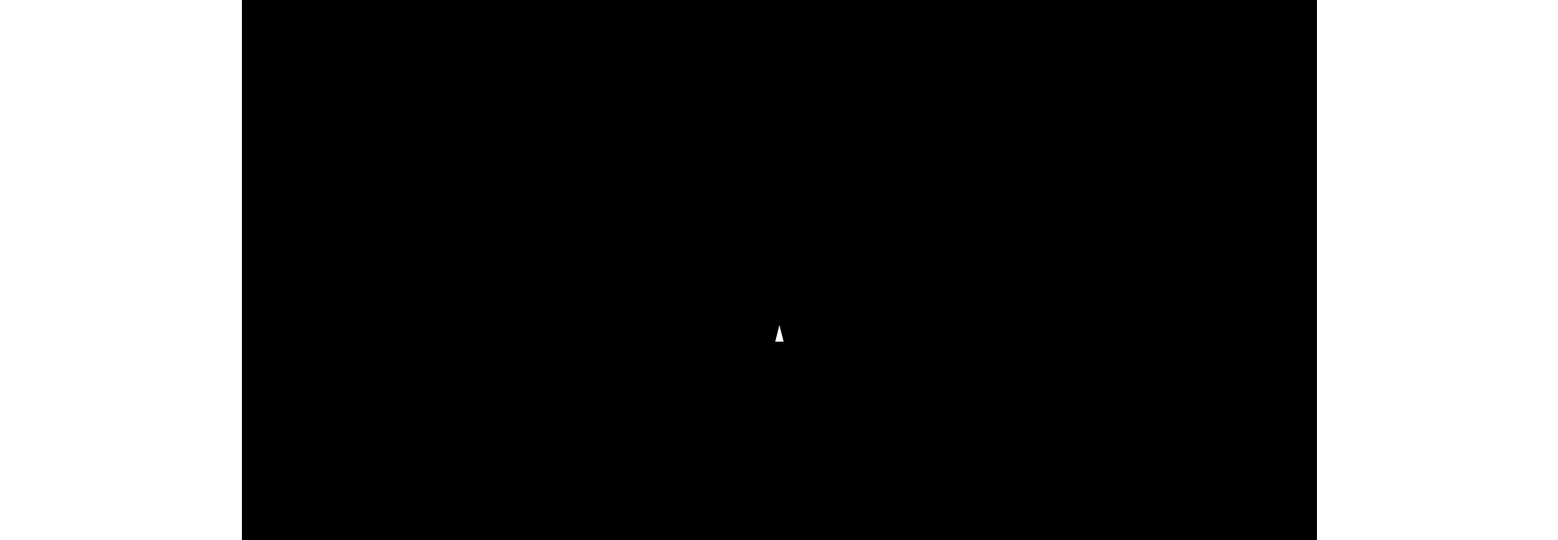
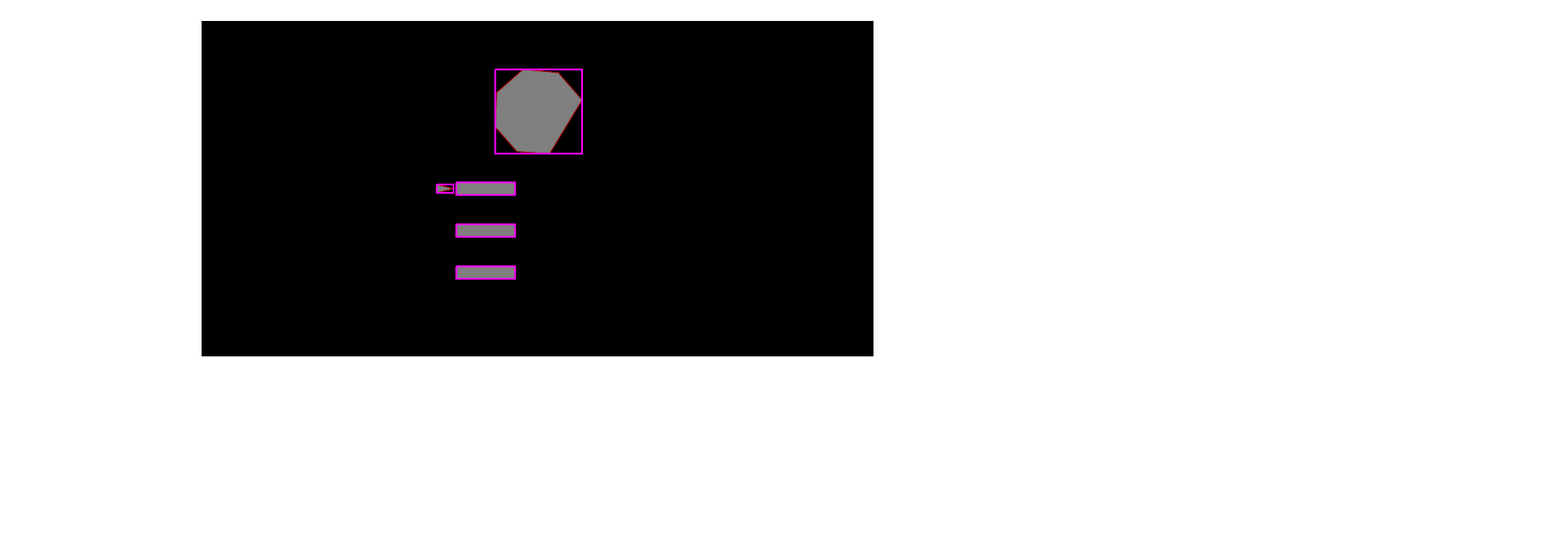
Before and after one commit to dan-silver/asteroids-evader, a plain HTML site: page Disasteroids.html in a window 1280 px wide. Shown: the top 644 px of the page at 84% size, 1855 px wide, since content can reach past the window. Drawn offline with Linux system fonts and the light colour scheme.

Commit message:
Sensors detect, but don't react, to collisions with asteroids

```diff
--- a/Disasteroids.html
+++ b/Disasteroids.html
@@ -1,11 +1,11 @@
 <!DOCTYPE html>
-<!-- saved from url=(0058)http://www.html5quintus.com/quintus/examples/disasteroids/ -->
-<html lang="en"><head><meta http-equiv="Content-Type" content="text/html; charset=UTF-8">
+<html lang="en">
+<head>
+	<meta http-equiv="Content-Type" content="text/html; charset=UTF-8">
 	<meta charset="UTF-8">
 
 	<meta name="viewport" content="width=640, user-scalable=0, minimum-scale=1.0, maximum-scale=1.0">
 	<title>Disasteroids</title>
-<title>Platformer Example</title>
 	<script src="quintus.js"></script>
 	<script src="quintus_sprites.js"></script>
 	<script src="quintus_scenes.js"></script>
@@ -17,11 +17,13 @@
 
 	<script src="disasteroids.js"></script>
 	<style>
-  body { padding:0px; margin:0px; background-color:white; }
+		body { padding:0px; margin:25px;}
 		canvas { background-color:black; }
 	</style>
 </head>
-<body style="padding: 0px; margin: 0px;">
-
-
-<div id="quintus_container" style="width: 1855px; margin: 0px auto; position: relative;"><canvas width="1855" height="971" id="quintus" tabindex="0" style="height: 971px; width: 1855px; position: relative; outline: 0px;"></canvas></div></body></html>
+<body>
+	<div id="quintus_container">
+		<canvas width="800" height="400" id="quintus" tabindex="0"></canvas>
+	</div>
+</body>
+</html>
--- a/disasteroids.js
+++ b/disasteroids.js
@@ -1,22 +1,28 @@
+var sim_data = {}
 
+function sendSimData() {
+  console.log("sending sim_data to server", sim_data)
+}
 // 1. Wait for the onload even
 window.addEventListener("load",function() {
 
+  var sensorSize = {
+    height: 15,
+    width: 70
+  }
+
   var Q = window.Q = Quintus({ development: true })
           .include("Sprites, Scenes, Input, 2D, Touch, UI")
-              .setup({ maximize: true }).touch();
+          .setup();
 
   Q.input.keyboardControls();
-      Q.input.joypadControls();
 
-      Q.gravityX = 0;
-      Q.gravityY = 0;
+  Q.gravityX = Q.gravityY = 0;
 
   Q.SPRITE_SHIP = 1;
   Q.SPRITE_ASTEROID = 4;
 
-      Q.Sprite.extend("VectorSprite",{
-
+  Q.Sprite.extend("VectorSprite", {
     draw: function(ctx) {
       var p = this.p;
       ctx.fillStyle = "#FFF";
@@ -29,6 +35,59 @@
       ctx.fill();
     }
   });
+
+
+  Q.VectorSprite.extend("Sensor", {
+    init: function(p) {
+      p = this.createShape(p);
+
+      this._super(p, {
+        skipCollide: true,
+        sensor: true
+      });
+      this.add("2d");
+
+      this.on("hit.sprite",this,"collision");
+    },
+
+    collision: function(col) {
+      if(col.obj.isA("Asteroid")) {
+        console.log("sensor " + this.p.sensorId + " hit an asteroid")
+      }
+    },
+
+    step: function(dt) {
+
+    },
+
+    createShape: function(p) {
+      p = p || {};
+
+      p.points = [];
+
+      var startAmount = p.size;
+
+      p.points.push([0, 0]);
+      p.points.push([0, sensorSize.height]);
+      p.points.push([sensorSize.width, sensorSize.height]);
+      p.points.push([sensorSize.width, 0]);
+
+
+      p.w = sensorSize.width;
+      p.h = sensorSize.height;
+
+      for(var i = 0; i < p.points.length; i++) {
+        p.points[i][0] -= p.w/2;
+        p.points[i][1] -= p.h/2;
+      }
+
+      p.cx = p.w/2;
+      p.cy = p.h/2;
+      p.angle = 0;
+      return p;
+    },
+  });
+
 
   Q.VectorSprite.extend("Ship", {
     init: function(p) {
@@ -44,9 +103,18 @@
         points: [ [0, -10 ], [ 5, 10 ], [ -5,10 ]],
         activated: false
       });
+
       this.add("2d");
 
       this.activationObject = new Q.Sprite({ x: Q.width/2, y: Q.height/2, w: 100, h: 100 });
+
+      //add sensors
+      var num_sensors = 3;
+
+      this.sensors = []
+      for (var i=0; i<num_sensors; i++) {
+        this.sensors.push(Q.stage(0).insert(new Q.Sensor({sensorId: i})))
+      }
     },
 
     checkActivation: function() {
@@ -82,15 +150,26 @@
         p.vx += thrustX * p.acceleration;
         p.vy += thrustY * p.acceleration;
       }
+      this.updateSensorPositions()
 
     },
 
     draw: function(ctx) {
-          if(this.p.activated) { this._super(ctx); }
+      if(this.p.activated) {
+        this._super(ctx);
+      }
+    },
+
+    updateSensorPositions: function() {
+      for (var i=0; i<this.sensors.length; i++) {
+        var sensor = this.sensors[i]
+        sensor.p.x = this.p.x + 50
+        sensor.p.y = this.p.y + sensor.p.sensorId * 50
+      }
     },
 
     reset: function() {
-          Q._extend(this.p,{
+      Q._extend(this.p, {
         x: Q.width/2,
         y: Q.height/2,
         vx: 0,
@@ -104,21 +183,21 @@
   });
 
   Q.VectorSprite.extend("Asteroid", {
-
     init: function(p) {
       p = this.createShape(p);
 
-          if(!p.vx) {
-            p.startAngle = p.startAngle || Math.random()*360;
-            var speed = Math.random()*100 + 50;
-            p.vx = Math.cos(p.startAngle)*speed;
-            p.vy = Math.sin(p.startAngle)*speed;
-          }
+      // if(!p.vx) {
+      //   p.startAngle = p.startAngle || Math.random()*360;
+      //   var speed = Math.random()*100 + 50;
+      //   p.vx = Math.cos(p.startAngle)*speed;
+      //   p.vy = Math.sin(p.startAngle)*speed;
+      // }
 
       this._super(p, {
         type: Q.SPRITE_ASTEROID,
         collisionMask: Q.SPRITE_SHIP,
-            omega: Math.random() * 100,
+        // omega: Math.random() * 100,
+        omega: 0,
         skipCollide: true
       });
       this.add("2d");
@@ -128,7 +207,9 @@
 
     collision: function(col) {
       if(col.obj.isA("Ship")) {
-            col.obj.reset();
+        sim_data.collision = true;
+        sendSimData()
+        setupSimulation()
       }
     },
 
@@ -150,8 +231,8 @@
       var startAmount = p.size;
 
       for(var i = 0;i < numPoints;i++) {
-            curX = Math.floor(Math.cos(angle)*startAmount);
-            curY = Math.floor(Math.sin(angle)*startAmount);
+        curX = Math.floor(Math.cos(angle) * startAmount);
+        curY = Math.floor(Math.sin(angle) * startAmount);
 
         if(curX < minX) minX = curX;
         if(curX > maxX) maxX = curX;
@@ -188,15 +269,36 @@
    },
   });
 
+  function setupSimulation() {
+
+    var SHIP_VELOCITY_X = 50;
+
+    var ship = Q("Ship").first()
+    var asteroid = Q("Asteroid").first()
+
+    //set the ship on the left side heading right
+    ship.p.x = Q.width * 0.05;
+    ship.p.y = Q.height/2;
+    ship.p.angle = 90;
+    ship.p.vx = SHIP_VELOCITY_X;
+
+    //set the asteroid horizontally in the middle, randomize vertical postition
+    asteroid.p.x = Q.width/2;
+    asteroid.p.y = getRandom(0, Q.height);
+
+    //clear sim_data from the previous simulation
+    sim_data = {}
+    sim_data.asteroidPosY = asteroid.p.y,
+    sim_data.shipVelX = SHIP_VELOCITY_X
+  }
+
 
   Q.scene("level1",function(stage) {
-        var player = stage.insert(new Q.Ship({ x: Q.width/2, y: Q.height/2}));
+    var player = stage.insert(new Q.Ship());
 
-        stage.insert(new Q.Asteroid({ size: 60 }));
-        stage.insert(new Q.Asteroid({ size: 60 }));
-        stage.insert(new Q.Asteroid({ size: 60 }));
-        stage.insert(new Q.Asteroid({ size: 60 }));
-        stage.insert(new Q.Asteroid({ size: 60 }));
+    stage.insert(new Q.Asteroid({ size: 50 }));
+
+    setupSimulation()
 
     stage.on("step",function() {
       //code that's run on every frame
@@ -204,4 +306,10 @@
   });
 
   Q.stageScene("level1");
+  Q.debug = true;
+  Q.debugFill = true
 });
+
+function getRandom(min, max) {
+    return Math.random() * (max - min) + min;
+}
```
Lines whose indentation alone changed are shown as unchanged.
